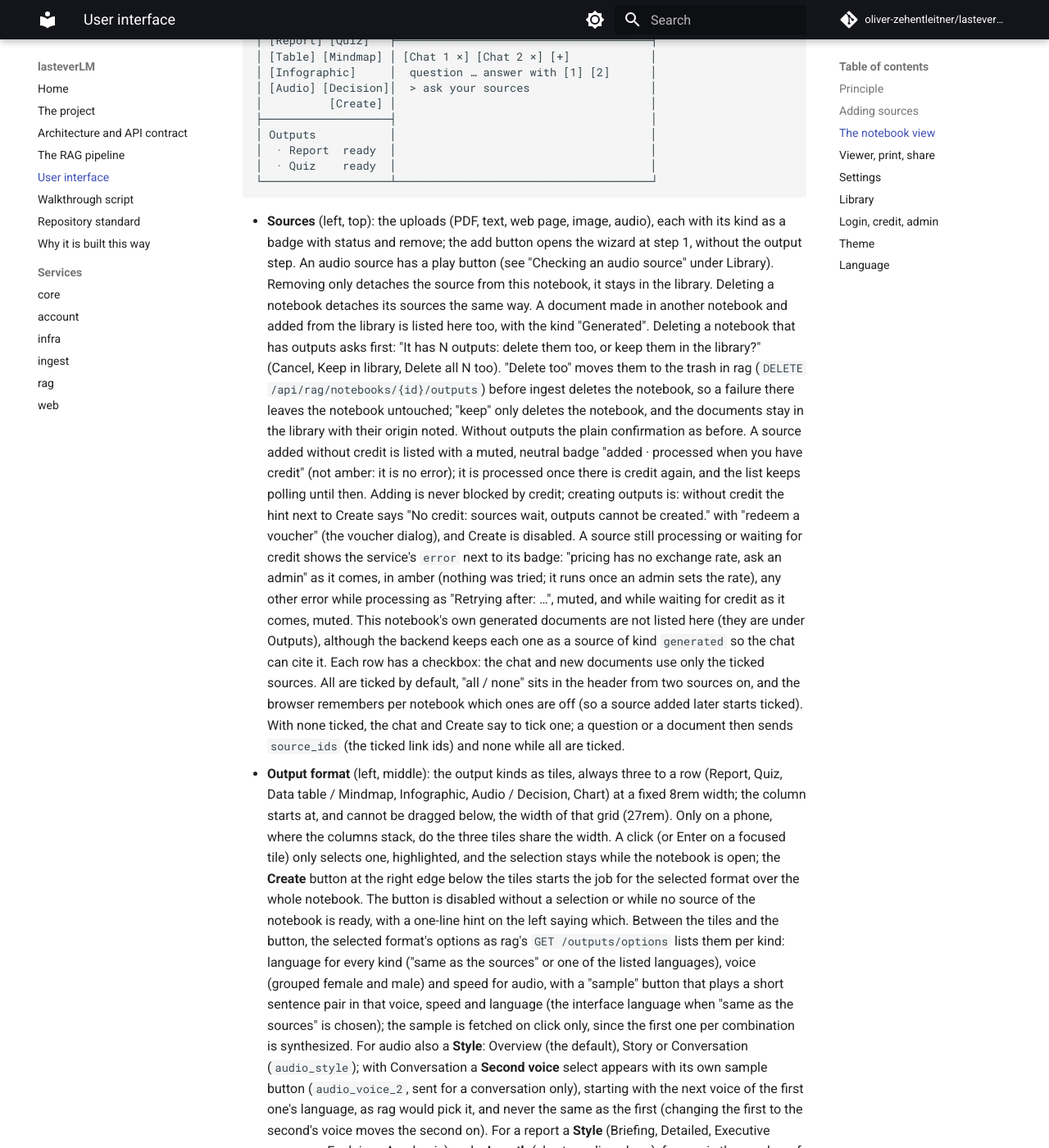
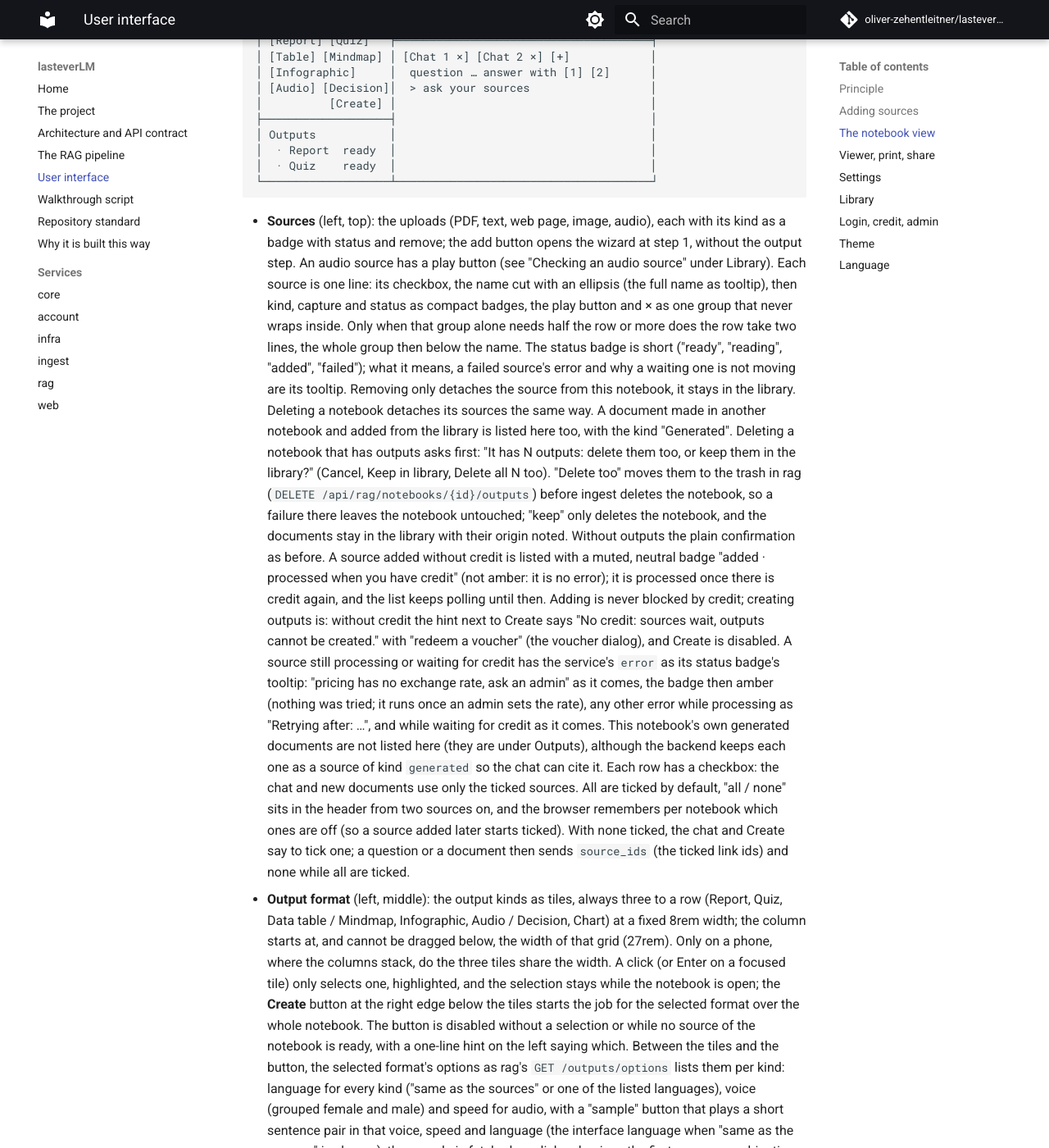
Before and after one commit to oliver-zehentleitner-aigent/lasteverLM, an MkDocs documentation site: the page built from docs/ui.md, in a window 1280 px wide and 1400 px high, scrolled down 1610 px. Shown: the whole window at 82% size. Built offline with MkDocs 1.6.1 and Material for MkDocs 9.7.7, drawn with Linux system fonts in a browser that asks for light colours; comment, search, counter and statistics services are not loaded.

Commit message:
web: a source row stays on one line; the status is short with its reason as tooltip

```diff
--- a/docs/ui.md
+++ b/docs/ui.md
@@ -94,7 +94,14 @@
   audio), each with its kind as a badge
   with status and remove; the add button opens the wizard at step 1,
   without the output step. An audio source has a play button (see
-  "Checking an audio source" under Library).
+  "Checking an audio source" under Library). Each source is one line:
+  its checkbox, the name cut with an ellipsis (the full name as
+  tooltip), then kind, capture and status as compact badges, the play
+  button and × as one group that never wraps inside. Only when that
+  group alone needs half the row or more does the row take two lines,
+  the whole group then below the name. The status badge is short
+  ("ready", "reading", "added", "failed"); what it means, a failed
+  source's error and why a waiting one is not moving are its tooltip.
   Removing only detaches the source from this notebook, it stays in the
   library. Deleting a notebook detaches its sources the same way. A
   document made in another notebook and added from the library is
@@ -114,11 +121,11 @@
   creating outputs is: without credit the hint next to Create says "No
   credit: sources wait, outputs cannot be created." with "redeem a
   voucher" (the voucher dialog), and Create is disabled.
-  A source still processing or waiting for credit shows the service's
-  `error` next to its badge: "pricing has no exchange rate, ask an
-  admin" as it comes, in amber (nothing was tried; it runs once an admin
-  sets the rate), any other error while processing as "Retrying after:
-  …", muted, and while waiting for credit as it comes, muted.
+  A source still processing or waiting for credit has the service's
+  `error` as its status badge's tooltip: "pricing has no exchange rate,
+  ask an admin" as it comes, the badge then amber (nothing was tried; it
+  runs once an admin sets the rate), any other error while processing as
+  "Retrying after: …", and while waiting for credit as it comes.
   This notebook's own generated documents are not listed here (they are
   under Outputs), although the backend keeps each one as a source of
   kind `generated` so the chat can cite it.
```
Also changed, not shown: web/CHANGELOG.md (+4 -0 lines), web/src/components/PendingReason.tsx (+14 -0 lines), web/src/components/SourcesPane.tsx (+15 -10 lines), web/src/styles.css (+12 -1 lines), 2 other files.
